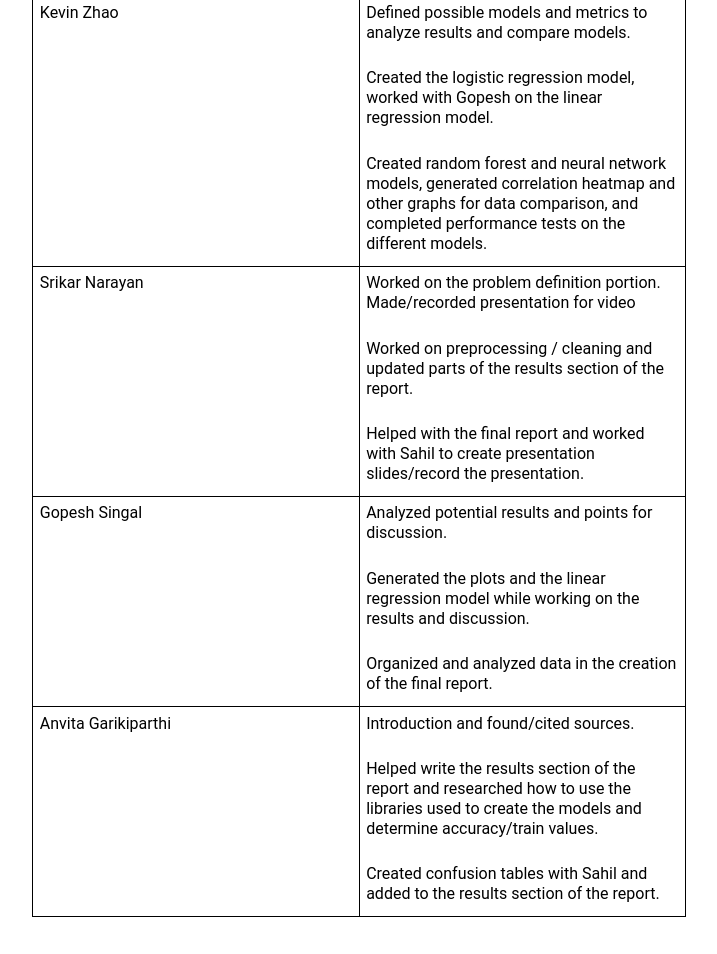
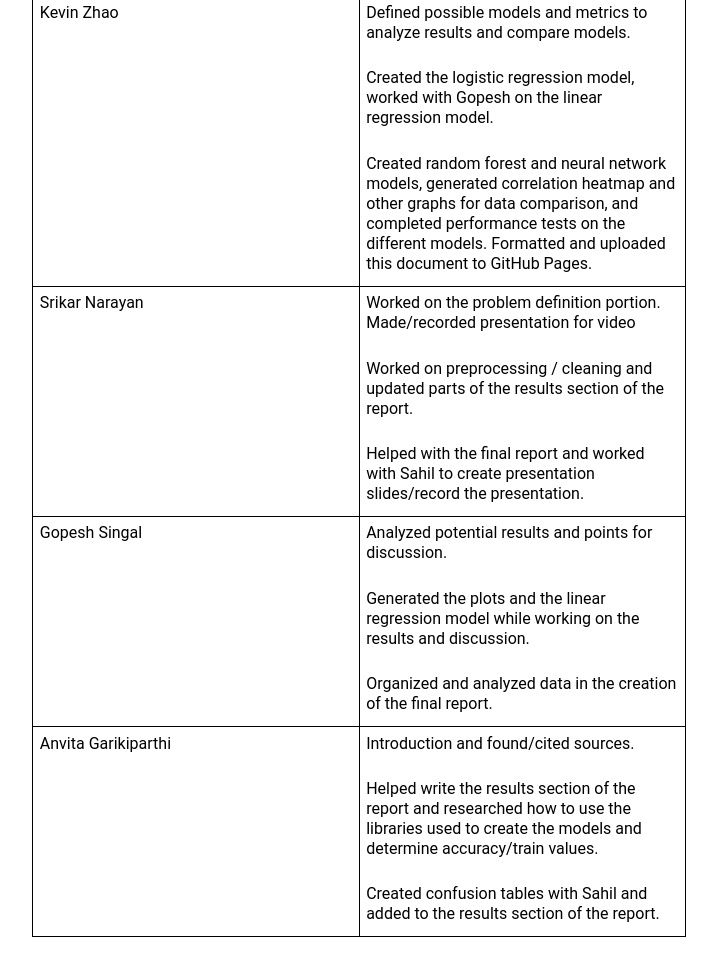
Before and after one commit to srikar-narayan/Machine-Learning-Project, a plain HTML site: page final/index.html in a window 1280 px wide. Shown: the part 6089-7043 px from the top of the page, without its empty margins (281-998 px from the left). Drawn offline with Linux system fonts and the light colour scheme; a web font is replaced by a local one.

Commit message:
Small tweaks

```diff
--- a/final/index.html
+++ b/final/index.html
@@ -1,4 +1,5 @@
 <html>
+
 <head>
   <meta content="text/html; charset=UTF-8" http-equiv="content-type">
   <style type="text/css">
@@ -817,7 +818,8 @@
             regression model.</span></p>
         <p class="c3 c22"><span class="c9 c8"></span></p>
         <p class="c3"><span class="c9 c8">Created random forest and neural network models, generated correlation heatmap
-            and other graphs for data comparison, and completed performance tests on the different models.</span></p>
+            and other graphs for data comparison, and completed performance tests on the different models. Formatted and
+            uploaded this document to GitHub Pages.</span></p>
       </td>
     </tr>
     <tr class="c28">
```
